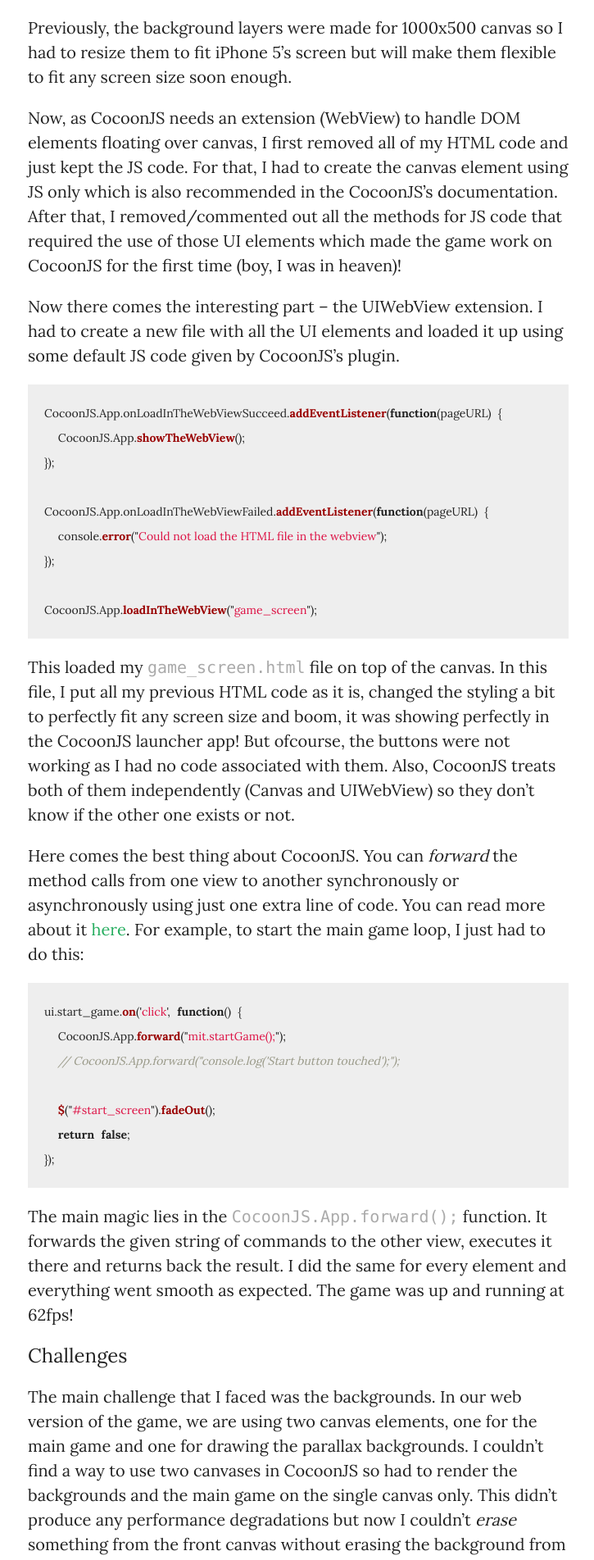
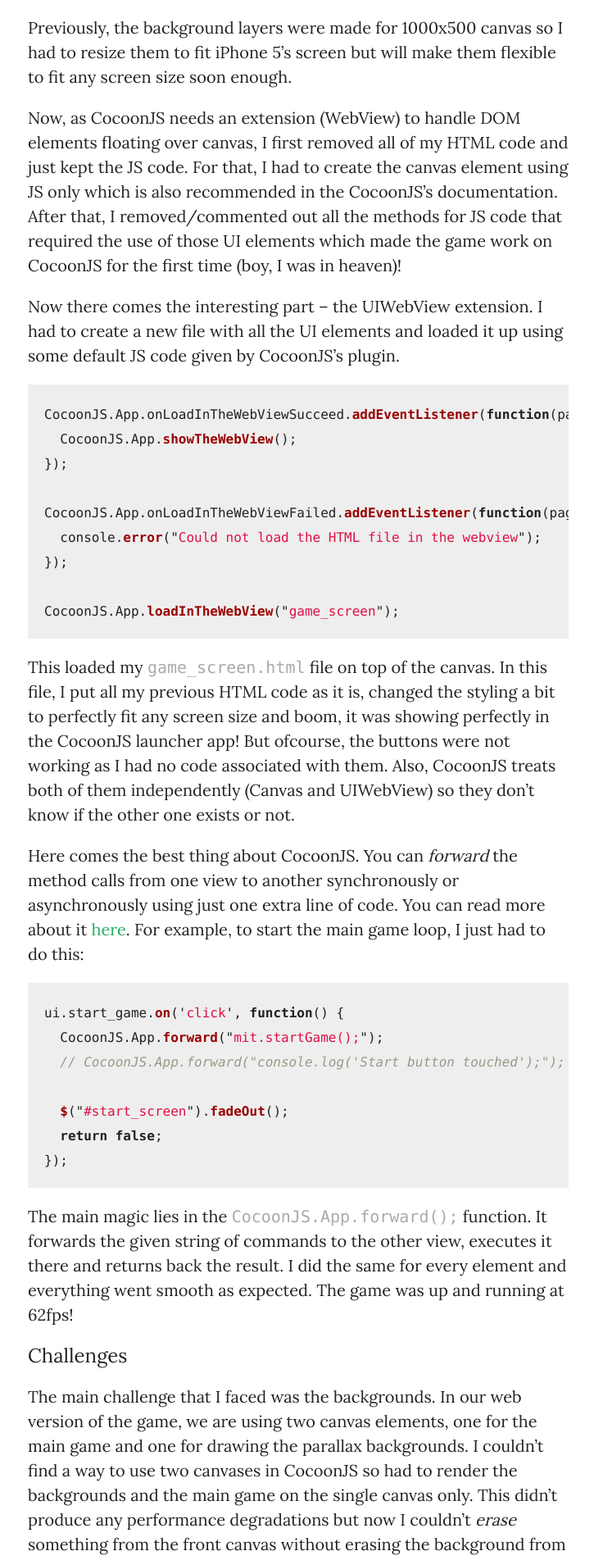
Before and after one commit to kushsolitary/blog, a Jekyll site: the page built from _posts/2013-10-28-porting-pappu-pakia-to-ios-with-cocoonjs.markdown, in a window 1280 px wide. Shown: the part 1777-3680 px from the top of the page at 82% size, without its empty margins (276-1001 px from the left). Built offline with Jekyll 4.4.1, drawn with Linux system fonts in a browser that asks for light colours; nearby versions of some CDN libraries; Markdown is read by kramdown in place of the engine named in the settings; comment, search, counter and statistics services are not loaded.

Commit message:
fixing styling

```diff
--- a/css/main.css
+++ b/css/main.css
@@ -127,9 +127,14 @@
   font-family: Menlo, monospace, mono;
 }
 
+div.post pre * {
+  font-family: Menlo, monospace, mono;
+  font-size: 16px;
+  line-height: 24px;
+}
+
 div.post pre {
-  font-family: Menlo, monospace, mono;
-  font-size: 14px;
+  overflow: auto;
 }
 
 div.post p {
```
